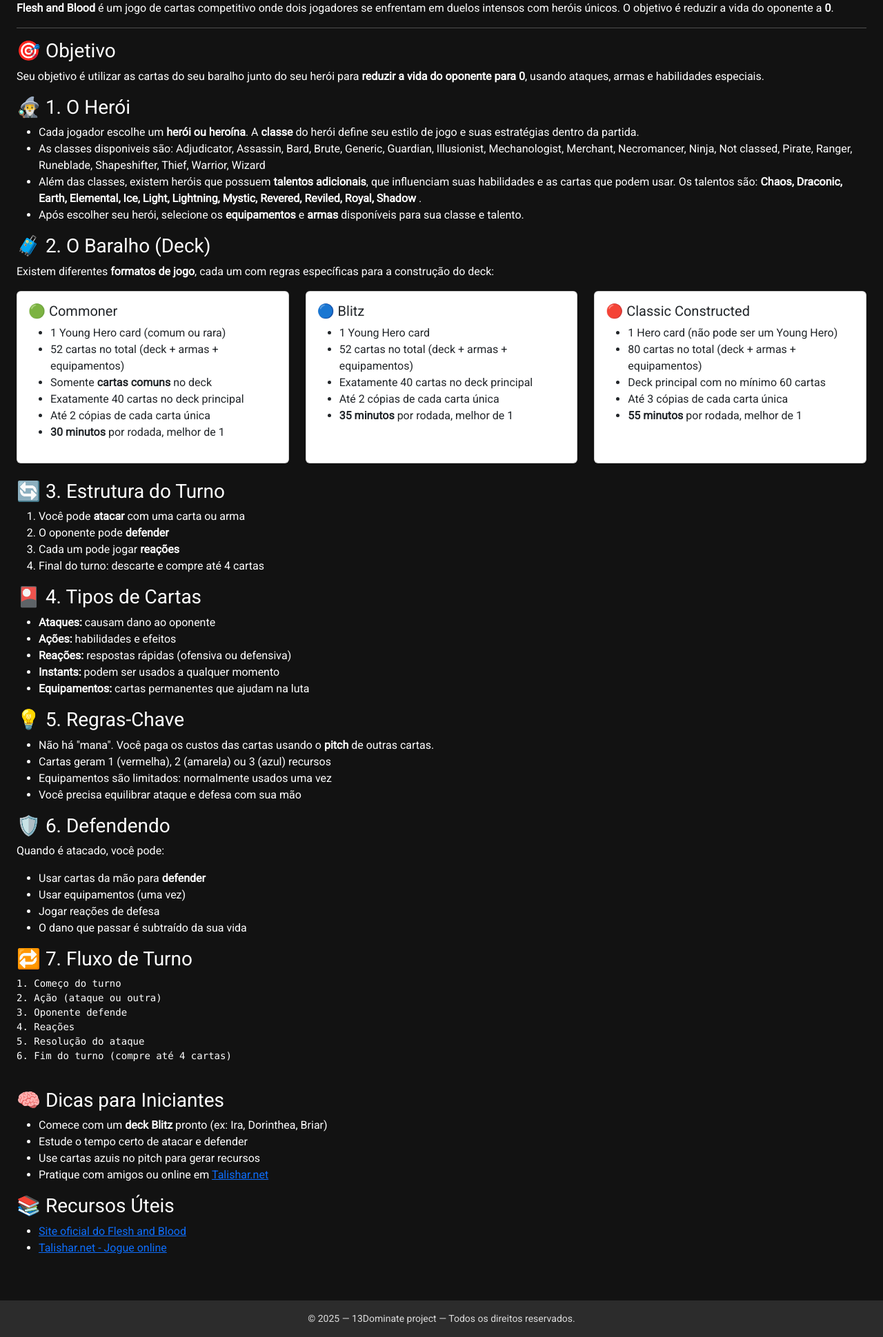
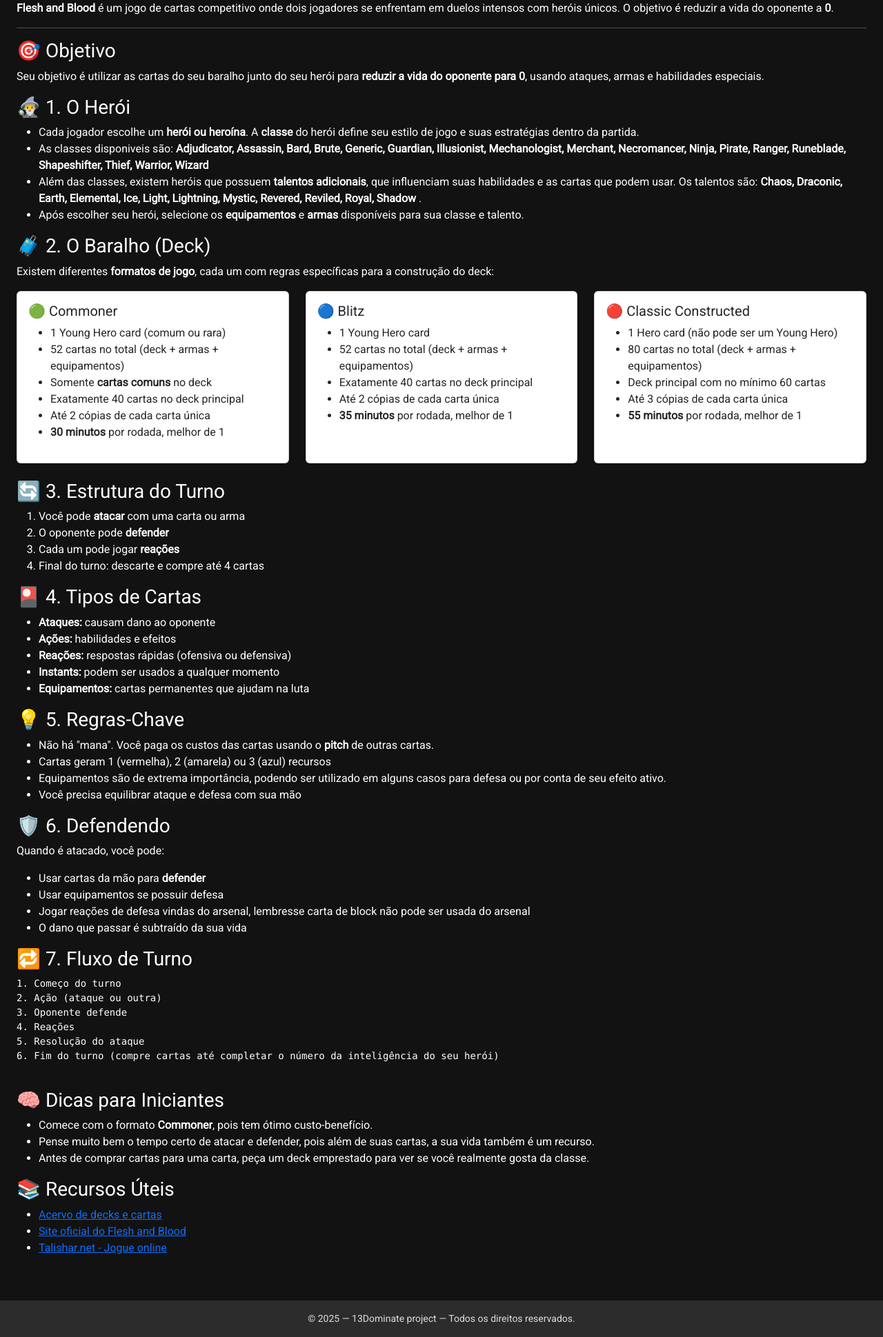
Before and after one commit to robertzimmi/13dominate, a Flask app: page /aprender in a window 1280 px wide. Shown: the part 188-2127 px from the top of the page at 69% size. Run offline with Flask 3, Linux system fonts and the light colour scheme; some libraries are stand-ins or nearby versions.

Commit message:
Update aprender.html

```diff
--- a/templates/aprender.html
+++ b/templates/aprender.html
@@ -16,7 +16,7 @@
 <h3>🧙‍♂️ 1. O Herói</h3>
 <ul>
   <li>Cada jogador escolhe um <strong>herói ou heroína</strong>. A <strong>classe</strong> do herói define seu estilo de jogo e suas estratégias dentro da partida.</li>
-  <li>As classes disponiveis são: Adjudicator, Assassin, Bard, Brute, Generic, Guardian, Illusionist, Mechanologist, Merchant, Necromancer, Ninja, Not classed, Pirate, Ranger, Runeblade, Shapeshifter, Thief, Warrior, Wizard</li>
+  <li>As classes disponiveis são: <strong>Adjudicator, Assassin, Bard, Brute, Generic, Guardian, Illusionist, Mechanologist, Merchant, Necromancer, Ninja, Pirate, Ranger, Runeblade, Shapeshifter, Thief, Warrior, Wizard</strong></li>
   <li> Além das classes, existem heróis que possuem <strong>talentos adicionais</strong>, que influenciam suas habilidades e as cartas que podem usar. Os talentos são:
   <strong>
     Chaos, Draconic, Earth, Elemental, Ice, Light, Lightning, Mystic, Revered, Reviled, Royal, Shadow
@@ -96,7 +96,7 @@
   <ul>
     <li>Não há "mana". Você paga os custos das cartas usando o <strong>pitch</strong> de outras cartas.</li>
     <li>Cartas geram 1 (vermelha), 2 (amarela) ou 3 (azul) recursos</li>
-    <li>Equipamentos são limitados: normalmente usados uma vez</li>
+    <li>Equipamentos são de extrema importância, podendo ser utilizado em alguns casos para defesa ou por conta de seu efeito ativo.</li>
     <li>Você precisa equilibrar ataque e defesa com sua mão</li>
   </ul>
 
@@ -104,8 +104,8 @@
   <p>Quando é atacado, você pode:</p>
   <ul>
     <li>Usar cartas da mão para <strong>defender</strong></li>
-    <li>Usar equipamentos (uma vez)</li>
-    <li>Jogar reações de defesa</li>
+    <li>Usar equipamentos se possuir defesa</li>
+    <li>Jogar reações de defesa vindas do arsenal, lembresse carta de block não pode ser usada do arsenal</li>
     <li>O dano que passar é subtraído da sua vida</li>
   </ul>
 
@@ -116,19 +116,20 @@
 3. Oponente defende
 4. Reações
 5. Resolução do ataque
-6. Fim do turno (compre até 4 cartas)
+6. Fim do turno (compre cartas até completar o número da inteligência do seu herói)
   </pre>
 
   <h3>🧠 Dicas para Iniciantes</h3>
   <ul>
-    <li>Comece com um <strong>deck Blitz</strong> pronto (ex: Ira, Dorinthea, Briar)</li>
-    <li>Estude o tempo certo de atacar e defender</li>
-    <li>Use cartas azuis no pitch para gerar recursos</li>
-    <li>Pratique com amigos ou online em <a href="https://talishar.net" target="_blank">Talishar.net</a></li>
+    <li>Comece com o formato <strong>Commoner</strong>, pois tem ótimo custo-benefício.</li>
+    <li>Pense muito bem o tempo certo de atacar e defender, pois além de suas cartas, a sua vida também é um recurso.</li>
+    <li>Antes de comprar cartas para uma carta, peça um deck emprestado para ver se você realmente gosta da classe.</li>
+
   </ul>
 
   <h3>📚 Recursos Úteis</h3>
   <ul>
+    <li><a href="https://fabrary.net/" target="_blank">Acervo de decks e cartas</a></li>
     <li><a href="https://fabtcg.com" target="_blank">Site oficial do Flesh and Blood</a></li>
     <li><a href="https://talishar.net" target="_blank">Talishar.net - Jogue online</a></li>
   </ul>
```
